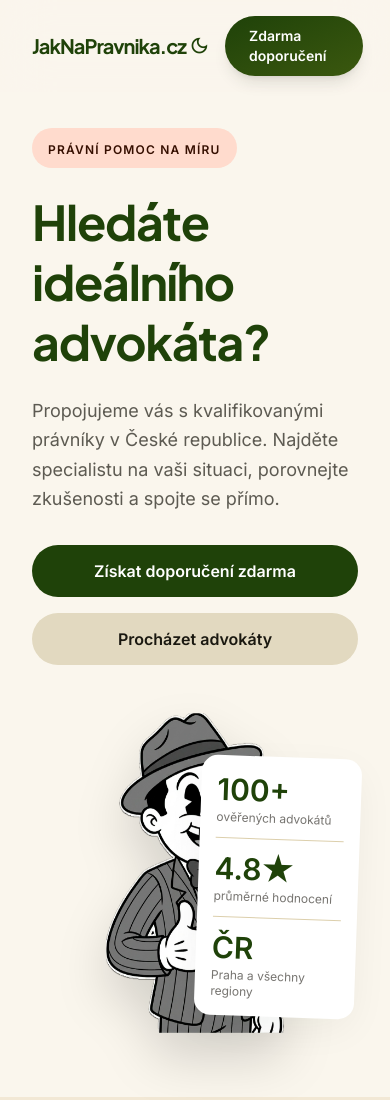
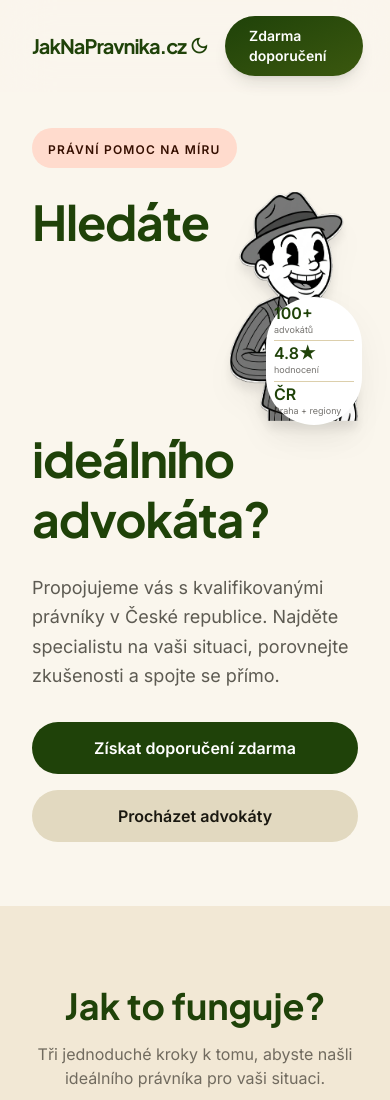
Before and after one commit to jindramich/jaknapravnika, a website: page index.html in a window 390 px wide. Shown: the top 1100 px of the page. Drawn offline with nearby package versions, Linux system fonts and the light colour scheme.

Commit message:
Add files via upload

```diff
--- a/index.html
+++ b/index.html
@@ -75,6 +75,29 @@
         <div class="inline-block bg-[#ffdbcd] px-4 py-2 rounded-full mb-6">
           <span class="text-xs font-bold text-[#360f00] tracking-widest">PRÁVNÍ POMOC NA MÍRU</span>
         </div>
+
+        <!-- Mobile mascot: floats right of headline, hidden on desktop -->
+        <div class="md:hidden float-right ml-3 mb-2 relative w-32">
+          <img src="images/mascot.png" alt="Maskot JakNaPravnika"
+               class="w-full drop-shadow-xl select-none" />
+          <div class="editorial-shadow bg-white p-2 rounded-xl absolute -bottom-1 -right-1 w-24">
+            <div class="space-y-1">
+              <div>
+                <p class="text-base font-bold text-[#1f4209] leading-none">100+</p>
+                <p class="text-[9px] text-[#1a1810]/60 mt-0.5">advokátů</p>
+              </div>
+              <div class="border-t border-[#dccfac] pt-1">
+                <p class="text-base font-bold text-[#1f4209] leading-none">4.8★</p>
+                <p class="text-[9px] text-[#1a1810]/60 mt-0.5">hodnocení</p>
+              </div>
+              <div class="border-t border-[#dccfac] pt-1">
+                <p class="text-base font-bold text-[#1f4209] leading-none">ČR</p>
+                <p class="text-[9px] text-[#1a1810]/60 mt-0.5">Praha + regiony</p>
+              </div>
+            </div>
+          </div>
+        </div>
+
         <h1 class="text-5xl md:text-7xl font-bold text-[#1f4209] leading-tight mb-6 tracking-tight">Hledáte ideálního advokáta?</h1>
         <p class="text-lg text-[#1a1810]/70 mb-8 max-w-lg leading-relaxed">Propojujeme vás s kvalifikovanými právníky v České republice. Najděte specialistu na vaši situaci, porovnejte zkušenosti a spojte se přímo.</p>
         <div class="flex flex-col sm:flex-row gap-4">
@@ -82,11 +105,11 @@
           <a href="advokati.html" class="bg-[#e2d9c0] hover:bg-[#d4c9a4] text-[#1a1810] px-8 py-3.5 rounded-full font-semibold transition-all active:scale-95 inline-block text-center">Procházet advokáty</a>
         </div>
       </div>
-      <!-- Right: Mascot + floating stats card -->
-      <div class="flex justify-center items-end relative min-h-[320px] md:min-h-[480px]">
+      <!-- Right: Mascot + floating stats card (desktop only) -->
+      <div class="hidden md:flex justify-center items-end relative min-h-[480px]">
         <img src="images/mascot.png" alt="Maskot JakNaPravnika"
-             class="h-[320px] md:h-[480px] w-auto relative z-10 drop-shadow-2xl select-none" />
-        <div class="editorial-shadow bg-white p-4 md:p-5 rounded-2xl transform rotate-2 absolute bottom-4 right-0 z-20 w-40 md:w-48">
+             class="h-[480px] w-auto relative z-10 drop-shadow-2xl select-none" />
+        <div class="editorial-shadow bg-white p-5 rounded-2xl transform rotate-2 absolute bottom-4 right-0 z-20 w-48">
           <div class="space-y-3">
             <div>
               <p class="text-3xl font-bold text-[#1f4209]">100+</p>
```
